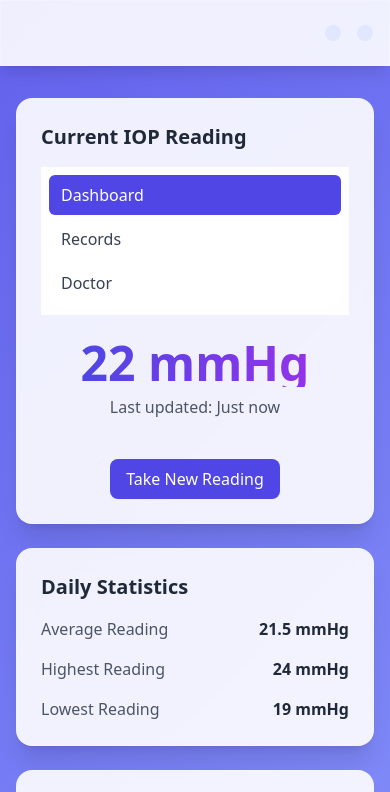
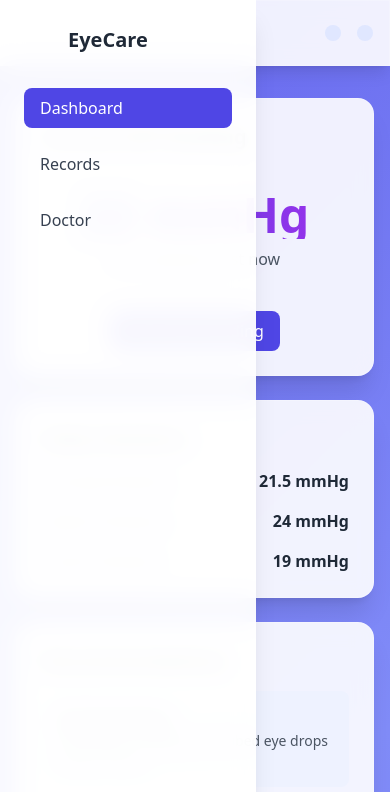
Before and after one commit to nithiya-2003/Smart_Tonometer_website, a plain HTML site: page templates/dashboard.html in a window 390 px wide. Both pictures are taken after a click on the button 49 px from the left and 33 px from the top of the page. Shown: the top 792 px of the page. Drawn offline with nearby package versions, Linux system fonts and the light colour scheme.

Commit message:
Assistant checkpoint: Add sliding sidebar navigation for mobile view
Assistant generated file changes:
- templates/dashboard.html: Add sliding sidebar navigation, Update mobile menu button for sidebar, Add sidebar toggle script

---

User prompt:

no its not navigating ,i nned like slide bar for easy navigation in mobile how to add that feature likwe chagpt sidebar for navigating  to other pages

```diff
--- a/templates/dashboard.html
+++ b/templates/dashboard.html
@@ -25,6 +25,26 @@
     </style>
   </head>
   <body class="animated-gradient min-h-screen">
+    <!-- Sidebar Navigation -->
+    <div id="sidebar" class="fixed top-0 left-0 h-full w-64 bg-white/95 backdrop-blur-md transform -translate-x-full transition-transform duration-300 ease-in-out z-50 shadow-xl md:hidden">
+      <div class="p-6">
+        <div class="flex items-center justify-between mb-8">
+          <div class="flex items-center">
+            <i class="lucide-eye text-indigo-600 h-8 w-8"></i>
+            <span class="ml-3 text-xl font-bold text-gray-800">EyeCare</span>
+          </div>
+          <button onclick="toggleSidebar()" class="p-2 rounded-md text-gray-600 hover:text-indigo-600 focus:outline-none">
+            <i class="lucide-x h-6 w-6"></i>
+          </button>
+        </div>
+        <nav class="space-y-4">
+          <a href="/dashboard" class="block px-4 py-2 rounded-lg bg-indigo-600 text-white">Dashboard</a>
+          <a href="/previous-records" class="block px-4 py-2 rounded-lg text-gray-700 hover:bg-indigo-50">Records</a>
+          <a href="/doctor-suggestions" class="block px-4 py-2 rounded-lg text-gray-700 hover:bg-indigo-50">Doctor</a>
+        </nav>
+      </div>
+    </div>
+
     <!-- Navigation -->
     <nav class="glass-card shadow-lg">
       <div class="max-w-7xl mx-auto px-4 sm:px-6 lg:px-8">
@@ -34,8 +54,8 @@
               <i class="lucide-eye text-indigo-600 h-8 w-8"></i>
             </div>
             <div class="md:hidden ml-3">
-              <button onclick="toggleMobileMenu()" class="inline-flex items-center justify-center p-2 rounded-md text-indigo-600 hover:text-indigo-700 focus:outline-none">
-                <i id="menu-icon" class="lucide-menu h-6 w-6"></i>
+              <button onclick="toggleSidebar()" class="inline-flex items-center justify-center p-2 rounded-md text-indigo-600 hover:text-indigo-700 focus:outline-none">
+                <i class="lucide-menu h-6 w-6"></i>
               </button>
             </div>
             <div class="hidden md:block">
@@ -78,17 +98,12 @@
       </div>
 
       <script>
-        function toggleMobileMenu() {
-          const mobileMenu = document.getElementById('mobile-menu');
-          const menuIcon = document.getElementById('menu-icon');
-          mobileMenu.classList.toggle('hidden');
-
-          if (mobileMenu.classList.contains('hidden')) {
-            menuIcon.classList.remove('lucide-x');
-            menuIcon.classList.add('lucide-menu');
+        function toggleSidebar() {
+          const sidebar = document.getElementById('sidebar');
+          if (sidebar.classList.contains('-translate-x-full')) {
+            sidebar.classList.remove('-translate-x-full');
           } else {
-            menuIcon.classList.remove('lucide-menu');
-            menuIcon.classList.add('lucide-x');
+            sidebar.classList.add('-translate-x-full');
           }
         }
       </script>
```
